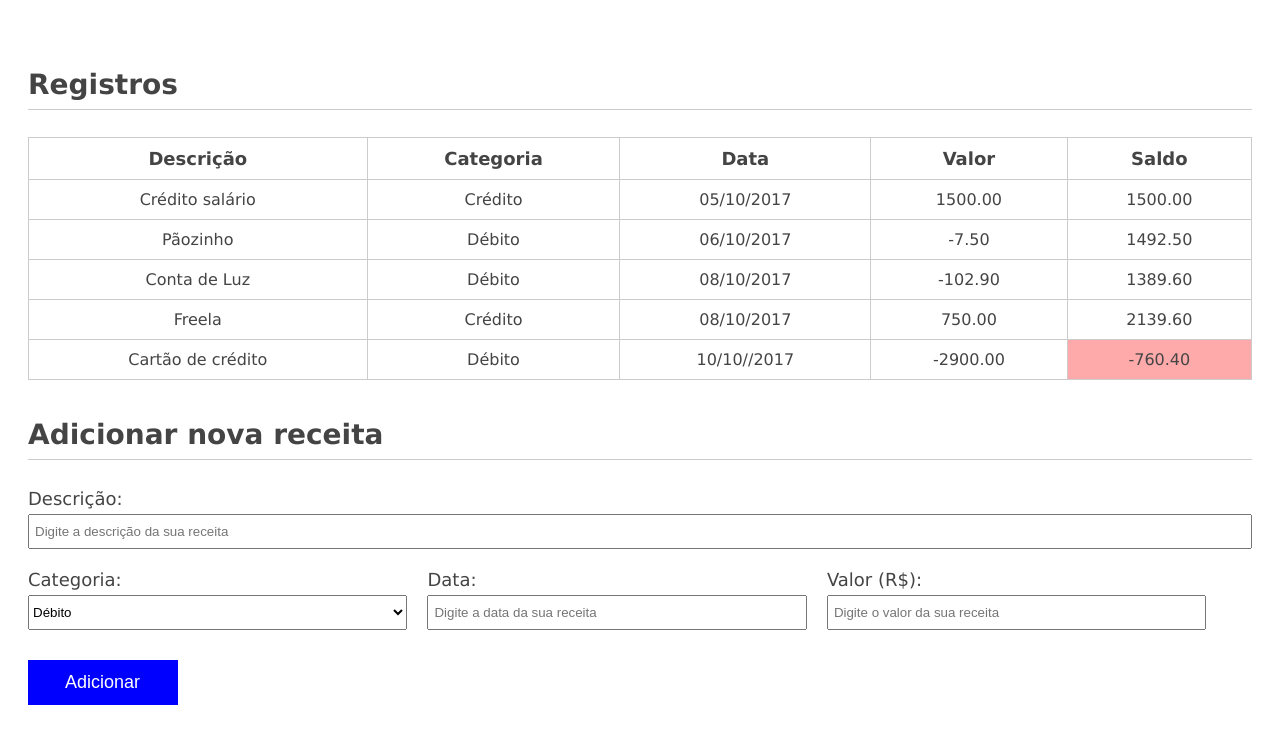
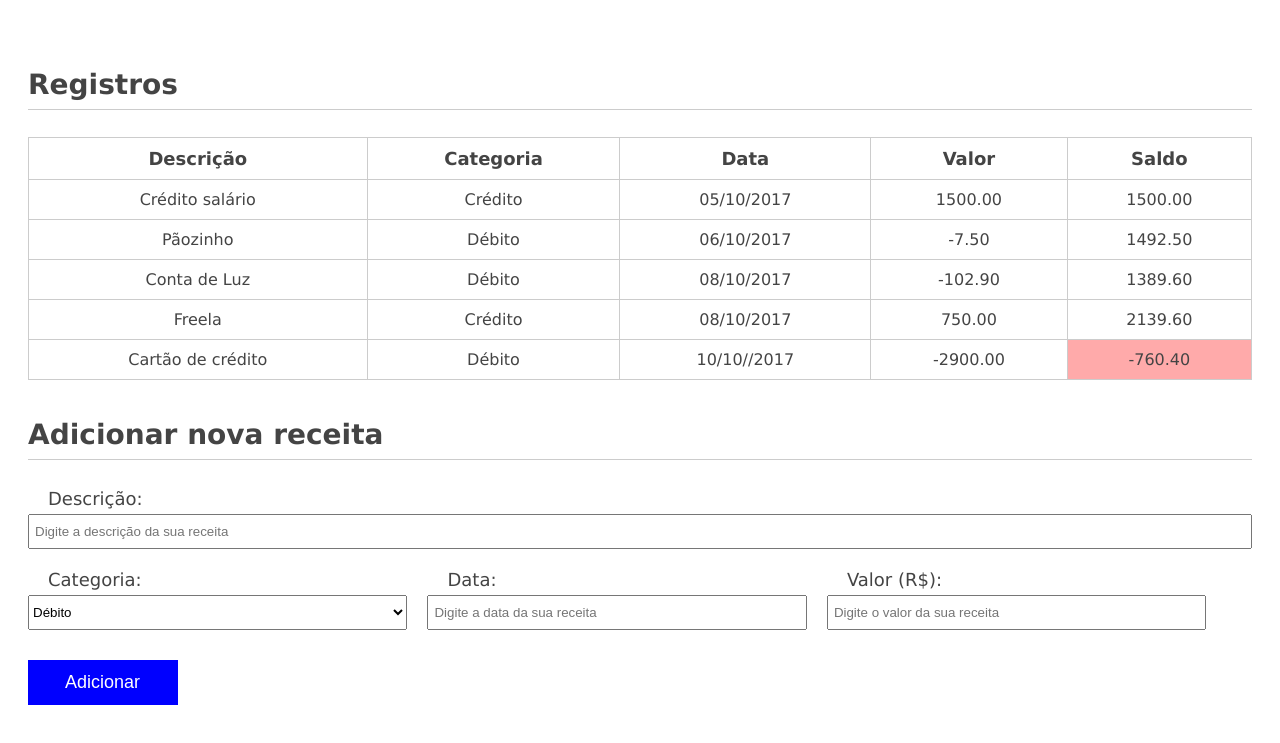
Before and after one commit to cibelety/controle_pessoal_financeiro, a plain HTML site: page index.html in a window 1280 px wide. Shown: the part 117-860 px from the top of the page. Drawn offline with Linux system fonts and the light colour scheme.

Commit message:
mudança css

```diff
--- a/style.css
+++ b/style.css
@@ -45,7 +45,7 @@ th {
 
 label {
     display: inline-block;
-    padding: 20px 0 5px 0;
+    padding: 20px 20px 5px 20px;
     font-size: 18px;
 }
 
```
